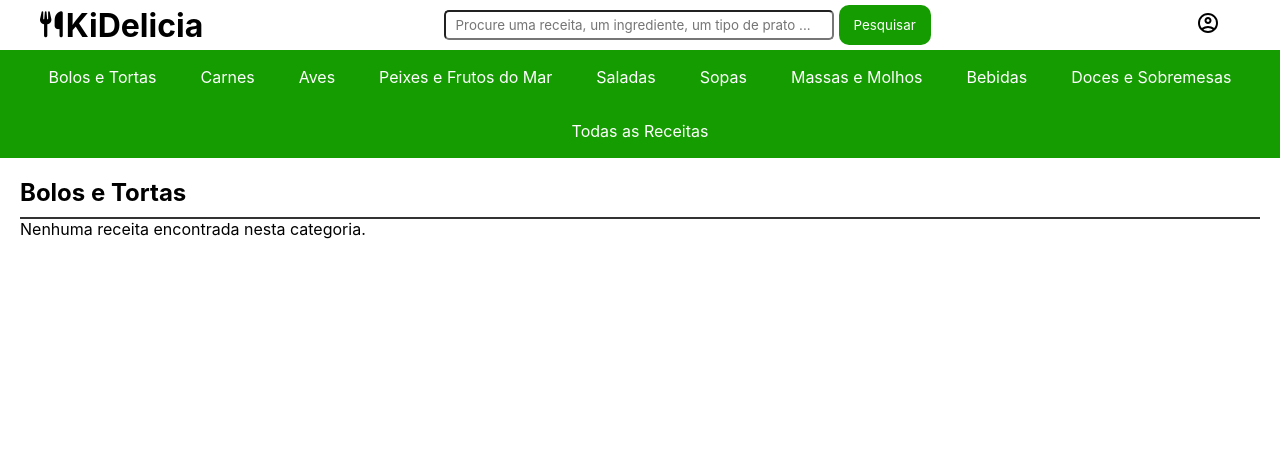
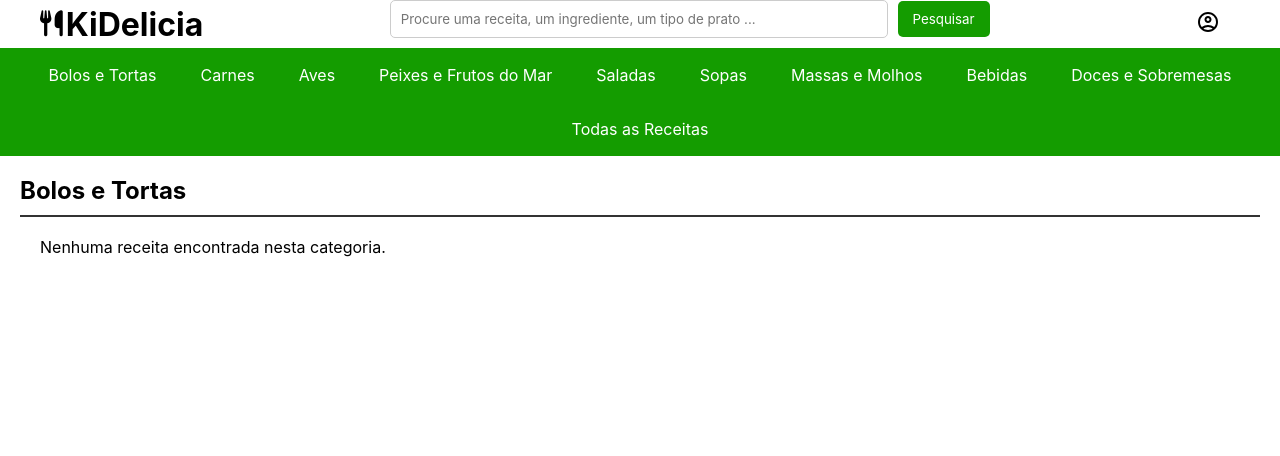
Before and after one commit to dallylademoraes/Site-de-Receitas, a PHP site: page /Site-de-Receitas/listagem.php?category=bolos_tortas in a window 1280 px wide. Shown: the top 456 px of the page. Run offline with PHP 8.4, Linux system fonts and the light colour scheme; tables that the repository leaves empty or names only in its code hold one stand-in row (values such as "Sample post"); some libraries are stand-ins or nearby versions.

Commit message:
página principal com banco de dados

```diff
--- a/addreceita.php
+++ b/addreceita.php
@@ -79,7 +79,7 @@
 <body>
 <header>
     <div class="banner">
-        <button type="button" class="button">
+    <a href="listagem.php" class="button">
     <div class="indicator">
         <svg width="20px" height="20px" viewBox="0 0 1024 1024" xmlns="http://www.w3.org/2000/svg">
             <path fill="#000000" d="M224 480h640a32 32 0 1 1 0 64H224a32 32 0 0 1 0-64z"></path>
@@ -87,7 +87,7 @@
         </svg>
     </div>
     <span>Voltar</span>
-        </button>
+    </a>
     </div>
 </header>
 
--- a/listagem.php
+++ b/listagem.php
@@ -18,12 +18,14 @@
         </a>
     </div>
     <div class="search-bar">
-        <input type="text" placeholder="Procure uma receita, um ingrediente, um tipo de prato ...">
-        <button class="btn-pesquisar">Pesquisar</button>
+        <form action="listagem.php" method="get">
+            <input type="text" name="search" placeholder="Procure uma receita, um ingrediente, um tipo de prato ..." value="<?php echo isset($search_term) ? htmlspecialchars($search_term) : ''; ?>">
+            <button class="btn-pesquisar" type="submit">Pesquisar</button>
+        </form>
     </div>
     <div>
         <!--<img style="margin-right: 40px;" src="../src/account_circle_24dp_000000_FILL0_wght400_GRAD0_opsz24.svg" alt="Account">-->
-        <img style="margin-right: 40px;" src="imagens\account_circle_24dp_000000_FILL0_wght400_GRAD0_opsz24.svg" alt="Account">
+        <img style="margin-right: 40px;" src="imagens/account_circle_24dp_000000_FILL0_wght400_GRAD0_opsz24.svg" alt="Account">
     </div>
     <div class="adicionar-receita">
         <a href="addreceita.php" class="btn-receita">Adicionar Receita</a>
@@ -61,40 +63,43 @@
         'todas_as_receitas' => 'Todas as Receitas'
     );
 
-    // Obtém a categoria da URL
+    // Obtém a categoria e o termo de pesquisa da URL
     $category = isset($_GET['category']) ? $_GET['category'] : '';
+    $search_term = isset($_GET['search']) ? $_GET['search'] : '';
+
+    // Sanitização da variável para evitar SQL Injection
+    $search_term = $conn->real_escape_string($search_term);
 
     // Condição para exibir mensagens padrão ou listas de receitas
-    if (empty($category) || $category == 'todas_as_receitas') {
-        if ($category != 'todas_as_receitas') {
+    if (!empty($search_term) || $category == 'todas_as_receitas') {
+        // Consulta para obter todas as receitas com a imagem correspondente, filtrando pela busca
+        $sql = "
+            SELECT r.idreceitas, r.nome_receita, i.path AS img_path
+            FROM receitas r
+            LEFT JOIN img i ON r.img_id = i.id
+            WHERE r.nome_receita LIKE '%$search_term%'
+            ORDER BY r.nome_receita ASC
+        ";
+    } else {
+        if (empty($category) || $category == 'todas_as_receitas') {
             echo '<section class="welcome show">';
             echo '<h2>Bem-vindo ao KiDelicia!</h2>';
             echo '<p>Escolha uma categoria acima para começar a explorar nossas receitas deliciosas.</p>';
             echo '</section>';
         }
 
-        if ($category == 'todas_as_receitas') {
-            // Consulta para obter todas as receitas com a imagem correspondente
+        if (!empty($category) && $category != 'todas_as_receitas') {
+            // Sanitização da variável para evitar SQL Injection
+            $category = $conn->real_escape_string($category);
+
+            // Consulta para obter receitas da categoria selecionada com a imagem correspondente
             $sql = "
                 SELECT r.idreceitas, r.nome_receita, i.path AS img_path
                 FROM receitas r
                 LEFT JOIN img i ON r.img_id = i.id
-                ORDER BY r.nome_receita ASC
+                WHERE r.categoria='$category' AND r.nome_receita LIKE '%$search_term%'
             ";
-        } else {
-            $sql = "";
         }
-    } else {
-        // Sanitização da variável para evitar SQL Injection
-        $category = $conn->real_escape_string($category);
-
-        // Consulta para obter receitas da categoria selecionada com a imagem correspondente
-        $sql = "
-            SELECT r.idreceitas, r.nome_receita, i.path AS img_path
-            FROM receitas r
-            LEFT JOIN img i ON r.img_id = i.id
-            WHERE r.categoria='$category'
-        ";
     }
 
     if (!empty($sql)) {
--- a/style.css
+++ b/style.css
@@ -1,10 +1,11 @@
-@import url('https://fonts.googleapis.com/css2?family=Poiret+One&family=Pontano+Sans:wght@300..700&family=Poppins:ital,wght@0,100;0,200;0,300;0,400;0,500;0,600;0,700;0,800;0,900;1,100;1,200;1,300;1,400;1,500;1,600;1,700;1,800;1,900&display=swap');
+@import url('https://fonts.googleapis.com/css2?family=Poiret+One&family=Pontano+Sans:wght@300..700&family=Poppins:ital,wght@0,100;0,200;0,300;0,400;0,500;0,600;0,700;0,800;0,900&display=swap');
 
-/*Colors*/
+/* Colors */
 :root {
     --cor-primaria: #149c00;
     --secundaria: #4bbc1e;
 }
+
 /* Adicionar Receita */
 .adicionar-receita {
     position: fixed;
@@ -29,7 +30,7 @@
     background-color: #4bbc1e;
 }
 
-/*General Styling*/
+/* General Styling */
 * {
     margin: 0;
     padding: 0;
@@ -46,36 +47,44 @@
     background-color: white;
 }
 
-/* Search Bar */
+/* Barra de Pesquisa */
 .search-bar {
     flex: 1;
     display: flex;
-    justify-content: center;
+    align-items: center; /* Alinha verticalmente o input e o botão */
+    justify-content: center; /* Centraliza o conteúdo dentro da barra */
     margin-right: 20px;
+    margin-bottom: 10px;
+}
+
+.search-bar form {
+    display: flex;
+    width: 100%;
+    max-width: 600px;
+    align-items: center;
 }
 
 .search-bar input {
-    width: 100%;
-    max-width: 390px;
-    height: 30px;
-    padding-left: 10px;
-    margin-top: 10px;
-    margin-bottom: 10px;
+    flex: 1;
+    padding: 10px;
     border-radius: 5px;
+    border: 1px solid #ccc;
+    margin-right: 10px; /* Espaçamento entre o input e o botão */
+    box-sizing: border-box;
 }
 
-.btn-pesquisar {
+.search-bar .btn-pesquisar {
+    padding: 10px 15px;
+    border-radius: 5px;
+    background-color: var(--cor-primaria);
     color: white;
-    background-color: var(--cor-primaria);
     border: none;
-    padding: 10px 15px;
-    border-radius: 10px;
     cursor: pointer;
-    margin: 5px 5px;
+    transition: background-color 0.3s ease;
 }
 
-.btn-pesquisar:active {
-    background-color: rgba(0, 128, 0, 0.627);
+.search-bar .btn-pesquisar:hover {
+    background-color: var(--secundaria); /* Cor de fundo ao passar o mouse */
 }
 
 /* Navigation */
@@ -143,8 +152,8 @@
 
 /* Additional Styles */
 .recipe-item {
-    width: 300px;
-    height: 300px;
+    width: 250px;
+    height: 250px;
     margin-top: 10px;
     transition: transform 0.3s ease;
 }
@@ -165,7 +174,61 @@
     list-style-type: none;
 }
 
-/* Media Queries */
+/* Estilo geral para a lista de receitas */
+.recipes-list {
+    display: flex;
+    flex-wrap: wrap;
+    gap: 20px;
+    justify-content: flex-start; /* Alinhamento à esquerda */
+    padding: 20px; /* Adiciona um espaçamento interno */
+}
+
+/* Estilo para cada item de receita */
+.recipe-item {
+    border: 1px solid #ddd;
+    border-radius: 8px;
+    overflow: hidden;
+    text-align: center;
+    width: 220px; /* Largura fixa para os itens da receita */
+    box-shadow: 0 4px 8px rgba(0, 0, 0, 0.1);
+    background-color: #fff; /* Adiciona um fundo branco aos itens */
+}
+
+/* Estilo para a imagem da receita */
+.recipe-image {
+    width: 220px; /* Largura padrão da imagem */
+    height: 220px; /* Altura fixa da imagem */
+    object-fit: cover; /* Mantém a proporção da imagem e preenche o container */
+    display: block;
+    margin: 0 auto; /* Centraliza a imagem dentro do item da receita */
+}
+
+/* Estilo para o link dentro do item de receita */
+.recipe-item a {
+    text-decoration: none; /* Remove a sublinhação do link */
+    color: #333; /* Cor do texto do link */
+}
+
+/* Estilo para o texto do nome da receita */
+.recipe-item p {
+    margin: 10px 0;
+    font-size: 16px;
+    font-weight: bold;
+    color: #333; /* Garante que o texto tenha uma cor visível */
+}
+
+.recipe-item img {
+    width: 150px;
+    height: 150px;
+    object-fit: cover;
+    border-radius: 10px;
+}
+
+.fa-utensils {
+    font-size: 26px;
+    margin-right: 3px;
+}
+
 @media (max-width: 768px) {
     .header-container {
         margin-left: 10px;
@@ -189,17 +252,3 @@
         padding: 20px;
     }
 }
-.fa-utensils {
-  font-size: 26px;
-  margin-right: 3px;
-}
-.recipe-item {
-    display: inline-block;
-    margin: 10px;
-    text-align: center;
-}
-.recipe-image {
-    width: 200px;
-    height: 150px;
-    object-fit: cover;
-}
```
Also changed, not shown: individual-recipe.css (+34 -23 lines), individual-recipe.php (+7 -5 lines), images/bolo-de-cenoura.jpg (added). Lines whose indentation alone changed are shown as unchanged.
